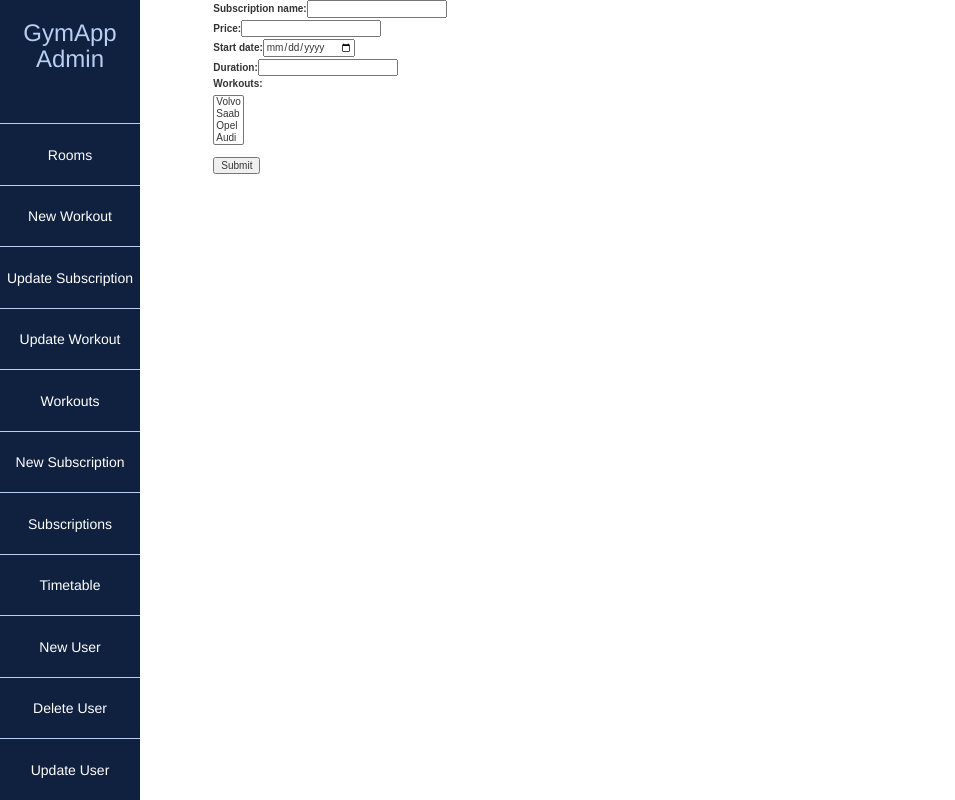
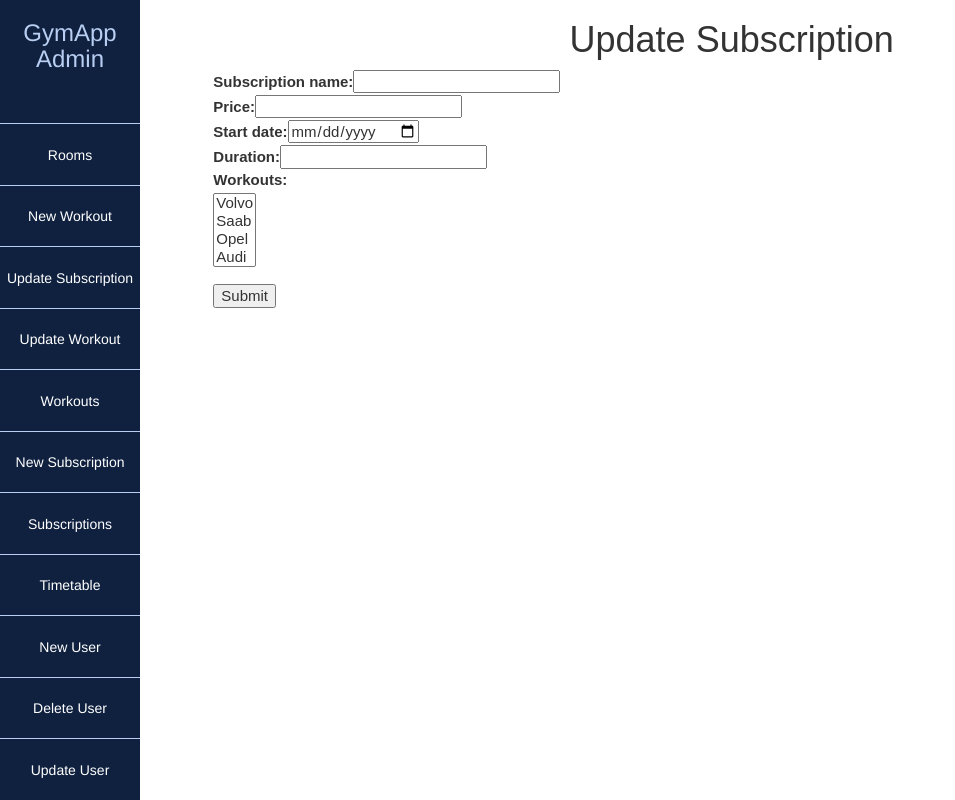
Before and after one commit to CCMV2/GymApplication, an Angular app in the folder GymAppUI/: page /updatesubscription in a window 1280 px wide. Shown: the whole page, without its empty margins (0-955 px from the left). Built offline with nearby package versions, Linux system fonts and the light colour scheme.

Commit message:
added css to subscription

```diff
--- a/GymAppUI/src/app/create-subscription/create-subscription.component.css
+++ b/GymAppUI/src/app/create-subscription/create-subscription.component.css
@@ -0,0 +1,3 @@
+h1{
+    text-align: center;
+}
--- a/GymAppUI/src/app/list-subscription/list-subscription.component.css
+++ b/GymAppUI/src/app/list-subscription/list-subscription.component.css
@@ -0,0 +1,3 @@
+h1{
+    text-align: center;
+}
--- a/GymAppUI/src/app/list-subscription/list-subscription.component.html
+++ b/GymAppUI/src/app/list-subscription/list-subscription.component.html
@@ -1,7 +1,7 @@
+<h1>
+  Subscription list
+</h1>
 <table class="table table-condensed table-hover">
-  <caption>
-    Subscription list
-  </caption>
   <tr>
     <th>Name</th>
     <th>Price</th>
--- a/GymAppUI/src/app/update-subscription/update-subscription.component.css
+++ b/GymAppUI/src/app/update-subscription/update-subscription.component.css
@@ -0,0 +1,7 @@
+h1{
+    text-align: center;
+}
+
+form{
+    font-size: 150%;
+}
--- a/GymAppUI/src/app/update-subscription/update-subscription.component.html
+++ b/GymAppUI/src/app/update-subscription/update-subscription.component.html
@@ -1,8 +1,8 @@
 <html>
 
-    <head>
-        <title>Update Subscription</title>
-    </head>
+    <h1>
+    Update Subscription
+    </h1>
 
 
 <form action="/action_page.php">
```
